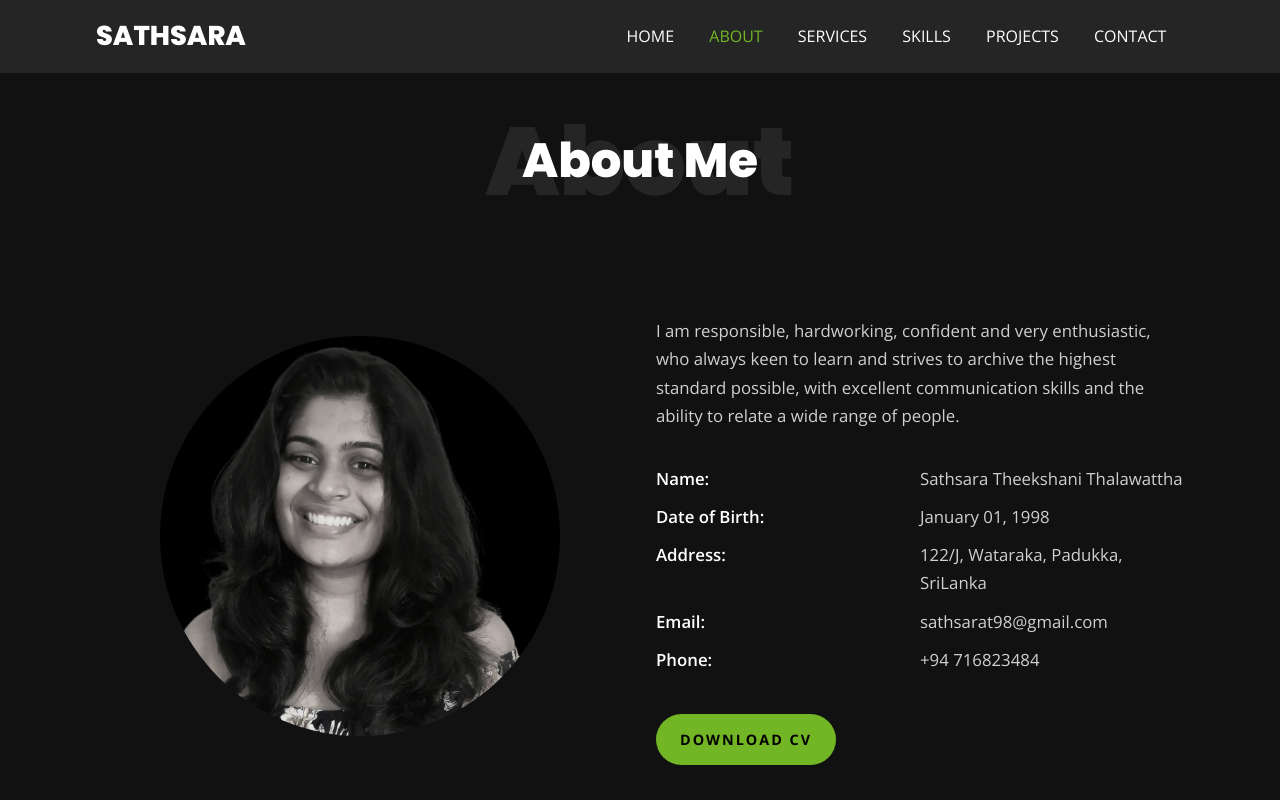
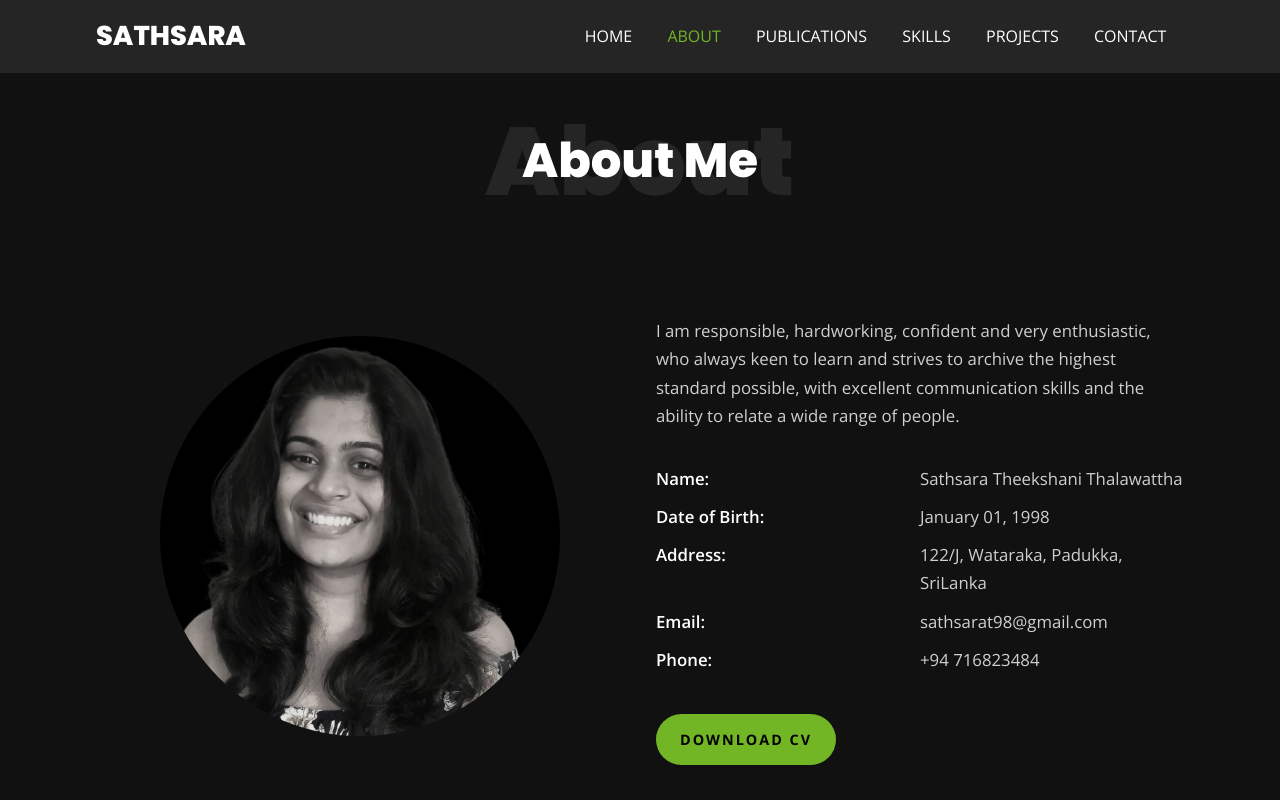
Before and after one commit to Sathsara98/SathsaraPortfolio, a plain HTML site: page about.html in a window 1280 px wide. Shown: the top 800 px of the page. Drawn offline with nearby package versions, Linux system fonts and the light colour scheme.

Commit message:
Update about.html

```diff
--- a/about.html
+++ b/about.html
@@ -41,7 +41,7 @@
             </li>
 
             <li class = "nav-item">
-              <a href = "services.html" class = "nav-link">services</a>
+              <a href = "services.html" class = "nav-link">publications</a>
             </li>
             <li class = "nav-item">
               <a href = "skills.html" class = "nav-link">skills</a>
```
